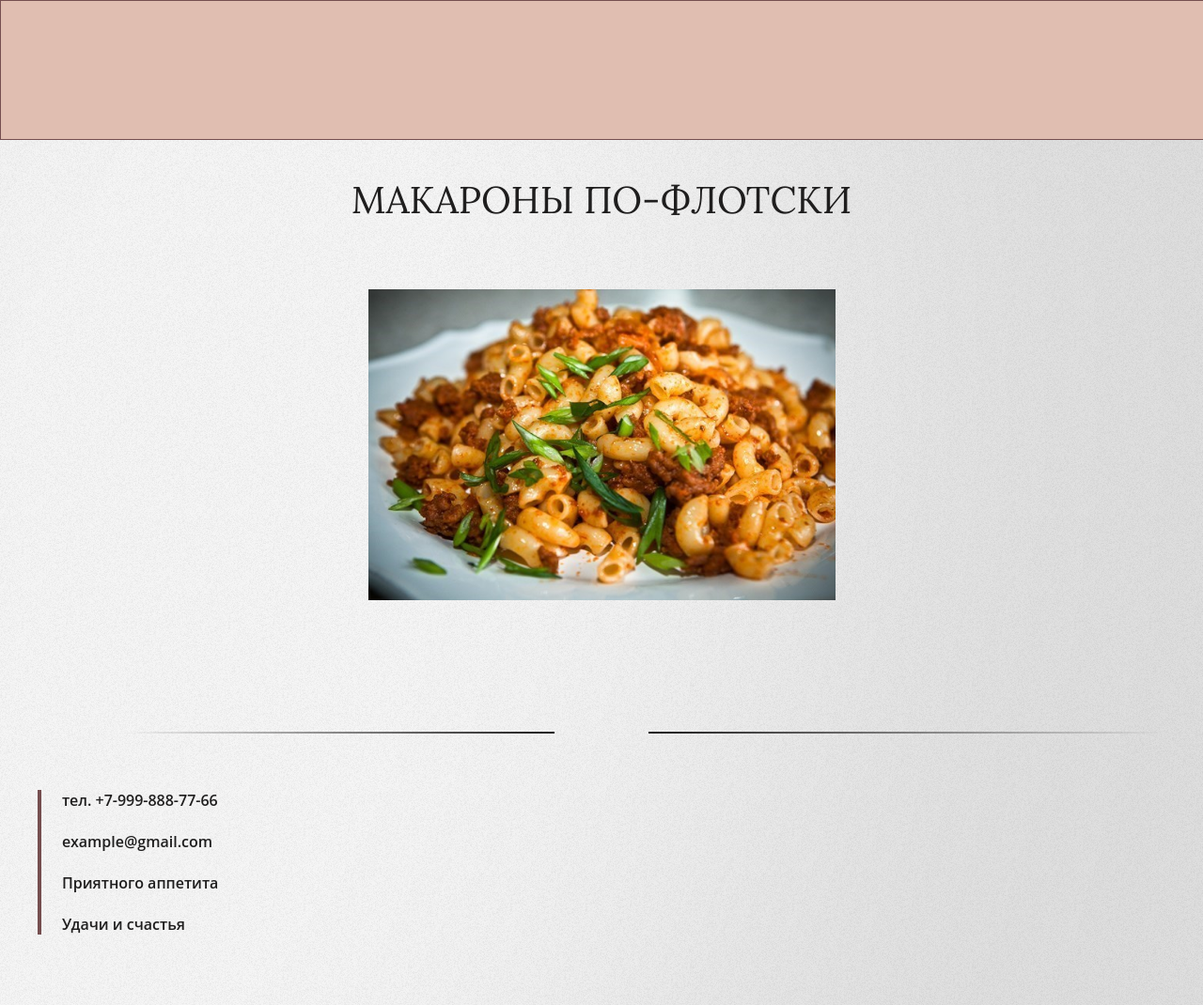
After one commit to SavelyKhvorov/proj-repo, a Flask app: template templates/pasta.html in a window 1280 px wide. The commit adds this page. Shown: the whole page at 94% size. Run offline with Flask 3, Linux system fonts and the light colour scheme; the template is opened without the code that fills it, so the values that code supplies are empty; some libraries are stand-ins or nearby versions.

Commit message:
recipes-pages

```diff
--- a/app.py
+++ b/app.py
@@ -6,57 +6,80 @@ app = Flask(__name__, static_url_path='/static')
 recipes = [
     {
         "title": "Сырный суп",
-        "description": "Вкусно, просто, сырно",
+        "description": '''Сливочный и насыщенный кулинарный шедевр, который порадует ваши вкусовые рецепторы.
+Сваренный из отборных сыров, этот суп отличается богатым и сырным вкусом, который согреет
+вас изнутри. Наслаждайтесь им с хрустящим хлебом или крекерами, чтобы полностью оценить его
+идеальную консистенцию и непревзойденный вкус.
+
+        ''',
         "image": "soupe.jpg",
-        "price": 200,
-        "cooking_time": 10,
-        "difficulty": 1,  # легко
+        "price": 150,
+        "cooking_time": 30,
+        "difficulty": 3,
         "route": "soupe.html"
     },
     {
         "title": "Макакроны по-флотски",
-        "description": "Макарошки + фаршик = <3",
+        "description": '''Приготовьтесь к вкусному путешествию в прошлое с макаронами по-флотски! Это блюдо —
+настоящий морской волк, сытное и простое в приготовлении, как жизнь на корабле. Отборные
+макароны, обжаренные с сочным фаршем, создают дуэт, достойный шторма вкусов. Подавайте
+это блюдо с хрустящими огурчиками и ломтиком ржаного хлеба, и вы почувствуете себя
+настоящим моряком, покоряющим волны кулинарных наслаждений!''',
         "image": "pasta.jpg",
-        "price": 150,
-        "cooking_time": 5,
-        "difficulty": 1,  # очень легко
+        "price": 100,
+        "cooking_time": 20,
+        "difficulty": 2,  # очень легко
         "route": "pasta.html"
     },
     {
         "title": "Картошечка",
-        "description": "Ммммм... картошечка)))",
+        "description": '''Дамы и господа, приготовьтесь к картофельному параду! Жаренная картошка — это золотая
+середина кулинарного мира, блюдо, которое никогда не выходит из моды. Хрустящая корочка,
+нежный и воздушный центр — этот картофель покорит ваше сердце с первого укуса. Посыпьте его
+зеленью, добавьте соус по вкусу и наслаждайтесь каждой ложечкой этого картофельного
+блаженства!''',
         "image": "potato.jpg",
-        "price": 300,
-        "cooking_time": 15,
+        "price": 70,
+        "cooking_time": 25,
         "difficulty": 1,  # легко
         "route": "potato.html"
     },
     {
         "title": "Перловая каша",
-        "description": "Докатились...",
+        "description": '''Перловая каша — это не просто еда, это гимн сытости и пользе! Каждая жемчужинка перловки,
+сваренная до совершенства, тает во рту, наполняя вас энергией на весь день. Добавьте в кашу
+грибы, лук и морковь, и вы получите не просто завтрак, а настоящее произведение кулинарного
+искусства!''',
         "image": "perlovka.jpg",
-        "price": 250,
-        "cooking_time": 20,
+        "price": 80,
+        "cooking_time": 40,
         "difficulty": 3,  # средне
         "route": "perlovka.html"
 
     },
     {
         "title": "Омлет",
-        "description": "Простой и вкусный завтрак, который можно приготовить всего за несколько минут.",
+        "description": '''Омлет — это утренний маэстро кулинарии, который превращает обычные яйца в шедевр.
+Нежный, воздушный, с начинкой на любой вкус — омлет станет идеальным началом вашего дня.
+Добавьте сыр, ветчину, овощи или все, что подскажет вам ваша фантазия, и наслаждайтесь этим
+яичным облаком на тарелке!''',
         "image": "omlet.jpg",
-        "price": 180,
-        "cooking_time": 30,
-        "difficulty": 3,  # средне
+        "price": 50,
+        "cooking_time": 15,
+        "difficulty": 2,  # средне
         "route": "omlet.html"
     },
     {
         "title": "Гречка с овощами",
-        "description": "Гречка, гречка, гречка",
+        "description": '''Гречка с овощами — это симфония вкусов и пользы, которая перенесет вас в самое сердце
+русской кухни. Рассыпчатая гречка, обжаренная с сочными овощами, создает блюдо, которое
+согреет вас в холодный день и зарядит энергией на весь вечер. Подавайте гречку с квашеной
+капустой или солеными огурцами, и вы поймете, что счастье можно найти даже в простой тарелке
+каши''',
         "image": "buckwheat.jpg",
-        "price": 170,
-        "cooking_time": 10,
-        "difficulty": 1,  # легко
+        "price": 90,
+        "cooking_time": 30,
+        "difficulty": 2,  # легко
         "route": "buckwheat.html"
     }
 ]
@@ -73,6 +96,24 @@ def index():
     return render_template('index.html', recipes=recipes_to_display)
 
 
+@app.route('/filters')
+def show_filters():
+    return render_template('filter.html',recipes=recipes)
+
+
+@app.route('/apply_filters', methods=['POST'])
+def apply_filters():
+    price = int(request.json.get('price', 0))
+    cooking_time = int(request.json.get('cooking_time', 0))
+    difficulty = int(request.json.get('difficulty', 0))
+
+    filtered_recipes = [recipe for recipe in recipes if
+                   recipe['price'] <= price and
+                   recipe['cooking_time'] <= cooking_time and
+                   recipe['difficulty'] <= difficulty]
+
+    return jsonify({'recipes': filtered_recipes})
+
 if __name__ == "__main__":
     # Запуск приложения Flask
     app.run(host='0.0.0.0', port=5000,debug=True)
--- a/static/styles/styles.css
+++ b/static/styles/styles.css
@@ -249,7 +249,6 @@ textarea {
   -webkit-box-direction: normal;
       -ms-flex-direction: column;
           flex-direction: column;
-  height: 100%;
 }
 .recipe-card__link:hover .recipe-card__title {
   color: #754E4F;
@@ -543,6 +542,9 @@ body {
     font-size: 16px;
     line-height: 22px;
   }
+  /* .recipe-card__description {
+    vertical-align:top;
+  } */
   .page-header {
     height: 70px;
   }
@@ -706,3 +708,61 @@ body {
   display: flex;
   justify-content: space-around;
 }
+.recipe {
+  margin-top: 40px;
+}
+.recipe__container {
+  -webkit-box-sizing: border-box;
+          box-sizing: border-box;
+  width: 100%;
+  max-width: 1414px;
+  margin-left: auto;
+  margin-right: auto;
+  padding-left: 40px;
+  padding-right: 40px;
+}
+.recipe__header {
+  -webkit-box-sizing: border-box;
+          box-sizing: border-box;
+  width: 100%;
+  max-width: 1414px;
+  margin-left: auto;
+  margin-right: auto;
+  padding-left: 40px;
+  padding-right: 40px;
+  margin-bottom: 80px;
+}
+.recipe__about {
+  display: -webkit-box;
+  display: -ms-flexbox;
+  display: flex;
+  -webkit-box-pack: center;
+      -ms-flex-pack: center;
+          justify-content: center;
+  -webkit-box-align: center;
+      -ms-flex-align: center;
+          align-items: center;
+}
+.recipe__picture {
+  display: block;
+  width: 497px;
+  margin: 0 50px;
+}
+.recipe__image {
+  display: block;
+  width: 100%;
+}
+.recipe__content {
+  max-width: 830px;
+  margin-bottom: 80px;
+}
+.recipe__title {
+  text-align: center;
+  text-transform: uppercase;
+  font-family: "Lora", sans-serif;
+  font-weight: 400;
+  font-size: 40px;
+  line-height: normal;
+  color: #1f1e1e;
+  margin: 0 0 70px;
+}
--- a/templates/filter.html
+++ b/templates/filter.html
@@ -38,11 +38,11 @@
             <div class="filter__price">
             <h2>Стоимость блюда</h2>
                 <div class="filter__slider">
-                  <input type="range" min="200" max="1000" value="1" class="filter__slider slider" id="priceRange">
+                  <input type="range" min="20" max="1000" value="1" class="filter__slider slider" id="priceRange">
                 </div>
                 <div class="filter__description">
                   <div class="filter__sum">Цена: </div>
-                  <div class="filter__qty" id="priceValue">200</div>
+                  <div class="filter__qty" id="priceValue">20</div>
                 </div>
               </div>
 
--- a/templates/index.html
+++ b/templates/index.html
@@ -44,6 +44,7 @@
         <div class="listing__recipes-list">
           {% for recipe in recipes %}
           <article class="recipe-card  listing__recipe-card">
+            <a href="{{ url_for('show_card_page', title=recipe['title']) }}" class="recipe-card__link">
               <picture class="recipe-card__picture">
                 <img src="{{ url_for('static', filename='assets/images/' + recipe['image']) }}" alt="{{ recipe['title'] }}" class="recipe-card__img" />
               </picture>
@@ -77,6 +78,7 @@
   </footer>
 
   <script src="{{ url_for('static', filename='scripts/main.min.js') }}"></script>
+  <script src="{{ url_for('static', filename='scripts/search.js') }}"></script>
 </body>
 
 </html>
--- /dev/null
+++ b/templates/pasta.html
@@ -0,0 +1,83 @@
+<!DOCTYPE html>
+<html lang="ru">
+
+<head>
+  <meta charset="UTF-8" />
+  <meta name="viewport" content="width=device-width, initial-scale=1, minimum-scale=1, maximum-scale=1, user-scalable=no">
+  <title>Енотик-поварёнок</title>
+  <link rel="stylesheet" href="{{ url_for('static', filename='styles/styles.css') }}" />
+
+  <link rel="preconnect" href="https://fonts.googleapis.com">
+  <link rel="preconnect" href="https://fonts.gstatic.com" crossorigin>
+  <link href="https://fonts.googleapis.com/css2?family=Lora:wght@400" rel="stylesheet">
+
+  <link rel="stylesheet" href="https://maxcdn.bootstrapcdn.com/font-awesome/4.5.0/css/font-awesome.min.css">
+</head>
+
+    <body class="body">
+
+      <header class="page-header">
+        <div class="page-header__container">
+          <a href="/" class="page-header__logo">
+            <svg class="page-header__logo-img" width="20" height="20">
+              <use xlink:href="{{ url_for('static', filename='assets/icons/symbols.svg') }}#racoon"></use>
+            </svg>
+          </a>
+        </div>
+      </header>
+
+        <main class="main">
+          <article class="recipe">
+
+            <header class="recipe__header">
+
+              <h1 class="recipe__title">Макароны по-флотски</h1>
+
+              <div class="recipe__about">
+
+                <picture class="recipe__picture">
+                  <img src="../static/assets/images/pasta.jpg" alt="pasta" class="recipe__image">
+                </picture>
+
+
+            </header>
+
+            <div class="recipe__container">
+              <div class="recipe__content content">
+
+
+
+
+
+
+
+
+
+            </div>
+          </div>
+
+          </article>
+        </main>
+
+        <footer class="page-footer">
+          <div class="page-footer__container">
+            <div class="page-footer__border"></div>
+            <div class="page-footer__wrapper">
+              <nav class="page-footer__nav">
+                <a href="" class="page-footer__nav-link">тел. +7-999-888-77-66</a>
+                <a href="" class="page-footer__nav-link">example@gmail.com</a>
+                <a href="" class="page-footer__nav-link">Приятного аппетита</a>
+                <a href="" class="page-footer__nav-link">Удачи и счастья</a>
+              </nav>
+
+            </div>
+
+            </div>
+
+          </div>
+
+        </footer>
+
+    </body>
+
+</html>
```
Also changed, not shown: static/scripts/search.js (added, +18 -0 lines), templates/potato.html (added, +80 -0 lines), templates/soupe.html (added, +76 -0 lines), static/assets/images/potato.jpg.
